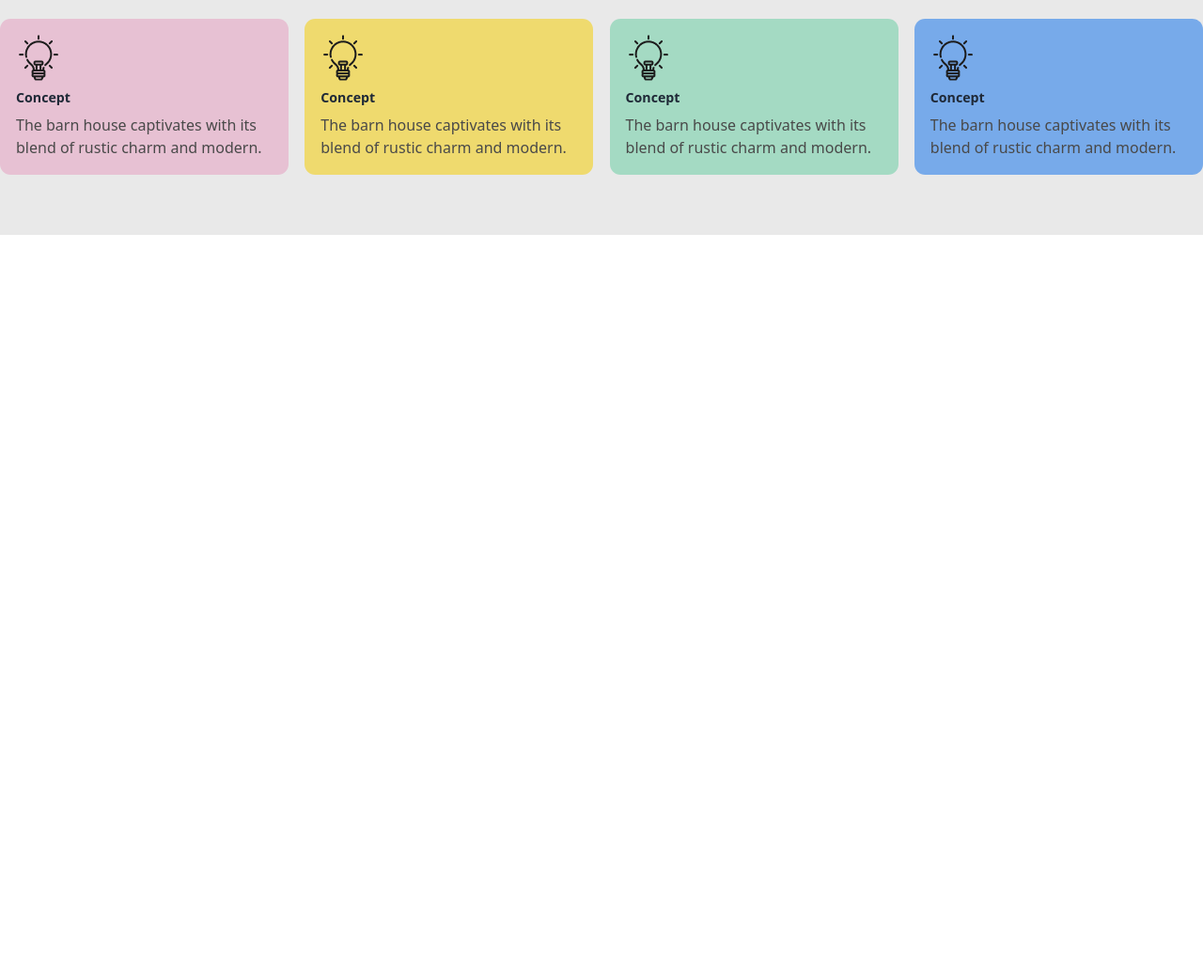
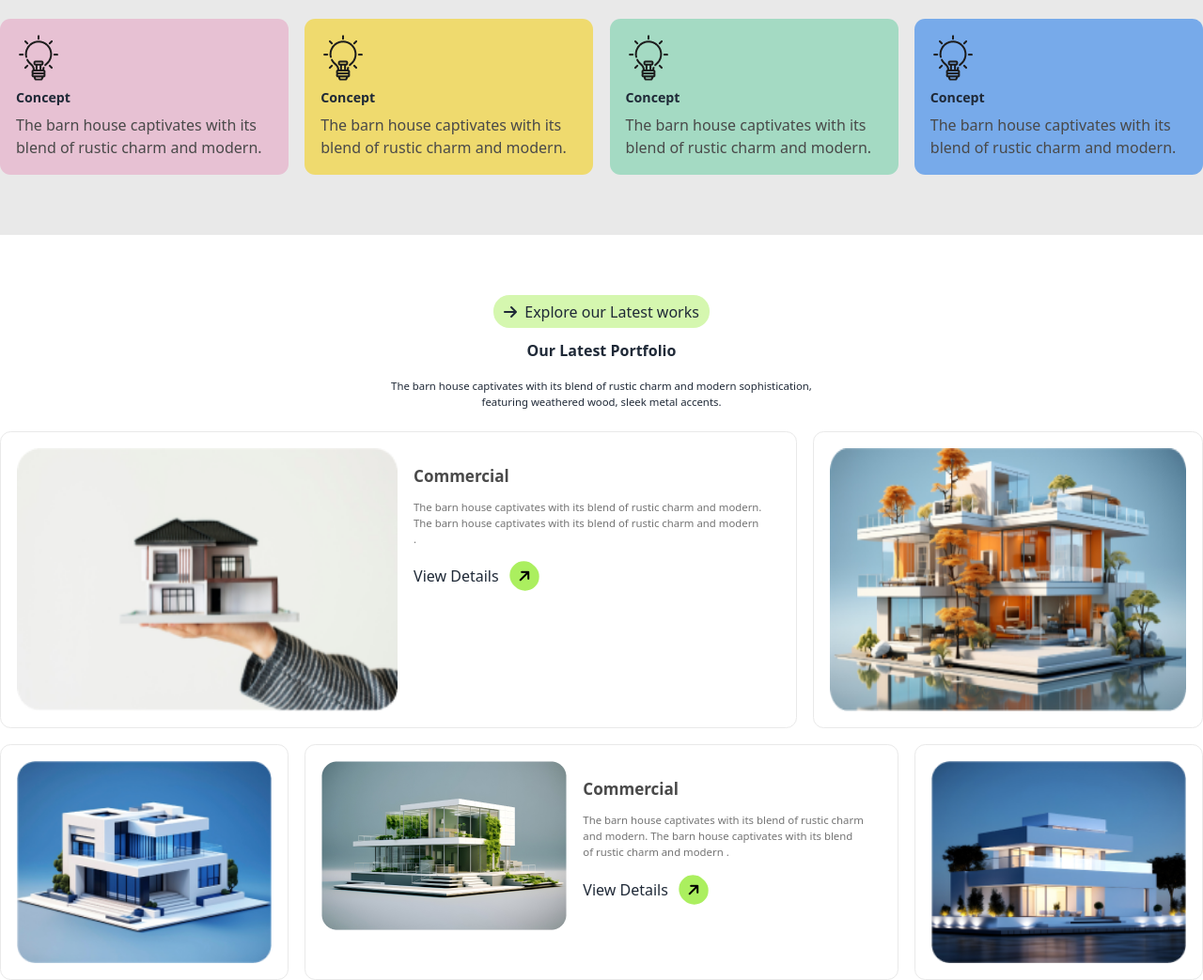
Before and after one commit to Arnisha233/assignment-three, a plain HTML site: page index.html in a window 1280 px wide. Shown: the part 1863-2906 px from the top of the page at 94% size. Before the commit the page ends 2113 px from the top, so only its background shows below. Drawn offline with nearby package versions, Linux system fonts and the light colour scheme.

Commit message:
added portfolio section

```diff
--- a/index.html
+++ b/index.html
@@ -197,6 +197,74 @@
             </div>
         </section>
         <!-- works section end -->
+
+        <!-- portfolio section start -->
+        <section class="mt-16">
+            <div class="container mx-auto">
+                <div class="lg:w-[70%] mx-auto text-center">
+                    <button class="py-[0.355rem] px-[0.71rem] rounded-[1.065rem] bg-[#D5F7AF]"><i
+                            class="fa-solid fa-arrow-right mr-1"></i>
+                        Explore our Latest works</button>
+                    <h2 class="lg:ext-[1.775rem] font-extrabold mt-[0.71rem]">Our Latest Portfolio</h2>
+                    <p class="text-[0.71rem] font-medium mt-[1.065rem] lg:w-[30.063rem] lg:mx-auto">The barn house
+                        captivates with
+                        its blend of
+                        rustic charm and
+                        modern
+                        sophistication, featuring
+                        weathered wood, sleek metal accents.</p>
+                </div>
+                <div class="lg:grid grid-cols-12 gap-[1.065rem] lg:mt-[1.42rem]">
+                    <div class="p-[1.065rem] border border-[#E9E9E9] rounded-[0.71rem] lg:col-span-8">
+                        <div class="lg:flex">
+                            <img class="w-full" src="./assets/img1.png" alt="">
+                            <div class="p-[1.065rem]">
+                                <h3 class="text-[0.888rem] lg:text-[1.065rem] font-extrabold text-[#494949]">Commercial
+                                </h3>
+                                <p class="text-[#737373] text-[0.71rem] font-medium mt-[0.71rem]">The barn house
+                                    captivates with its
+                                    blend of rustic charm and modern. The barn house
+                                    captivates with its blend of rustic charm and modern .</p>
+                                <div class="mt-[0.976rem]">
+                                    <a class="mt-[0.976rem] rounded-[1.42rem] w-[90%] lg:w-[25%] text-center">View
+                                        Details
+                                        <i
+                                            class="fa-solid fa-arrow-right p-2 bg-[#ABEF5F] text-[#000] rounded-3xl -rotate-45 ml-2"></i></a>
+                                </div>
+                            </div>
+                        </div>
+                    </div>
+                    <div class="p-[1.065rem] lg:col-span-4 border border-[#E9E9E9] rounded-[0.71rem]">
+                        <img class="w-full h-full" src="./assets/img2.png" alt="">
+                    </div>
+                    <div class="p-[1.065rem] lg:col-span-3 border border-[#E9E9E9] rounded-[0.71rem]">
+                        <img class="w-full h-full" src="./assets/img3.png" alt="">
+                    </div>
+                    <div class="p-[1.065rem] border border-[#E9E9E9] rounded-[0.71rem] lg:col-span-6">
+                        <div class="lg:flex">
+                            <img class="w-full" src="./assets/img4.png" alt="">
+                            <div class="p-[1.065rem]">
+                                <h3 class="text-[0.888rem] lg:text-[1.065rem] font-extrabold text-[#494949]">Commercial
+                                </h3>
+                                <p class="text-[#737373] text-[0.71rem] font-medium mt-[0.71rem]">The barn house
+                                    captivates with its
+                                    blend of rustic charm and modern. The barn house
+                                    captivates with its blend of rustic charm and modern .</p>
+                                <div class="mt-[0.976rem]">
+                                    <a class="mt-[0.976rem] rounded-[1.42rem] w-[90%] lg:w-[25%] text-center">View
+                                        Details
+                                        <i
+                                            class="fa-solid fa-arrow-right p-2 bg-[#ABEF5F] text-[#000] rounded-3xl -rotate-45 ml-2"></i></a>
+                                </div>
+                            </div>
+                        </div>
+                    </div>
+                    <div class="p-[1.065rem] lg:col-span-3 border border-[#E9E9E9] rounded-[0.71rem]">
+                        <img class="w-full h-full" src="./assets/img5.png" alt="">
+                    </div>
+                </div>
+        </section>
+        <!-- portfolio section end -->
     </main>
     <footer></footer>
 </body>
```
